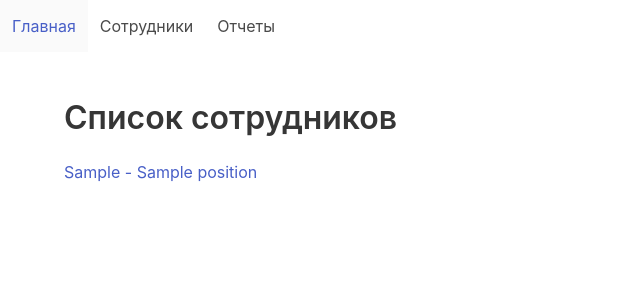
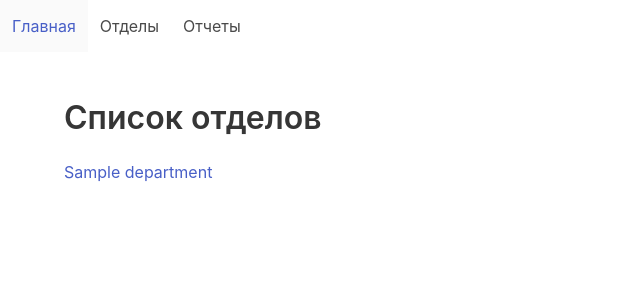
Before and after one commit to chongwu/django_rir, a Django app: page / in a window 1280 px wide. Shown: the top 300 px of the page, without its empty margins (0-640 px from the left). Run offline with Django 3.2, Linux system fonts and the light colour scheme; tables that the repository leaves empty hold one stand-in row (values such as "Sample post"); parts of the project's set-up code (start-up, migrations or seed data) failed here and were passed over.

Commit message:
add departments

```diff
--- a/reports/urls.py
+++ b/reports/urls.py
@@ -4,6 +4,7 @@ from . import views
 app_name = 'reports'
 
 urlpatterns = [
-    path('', views.corporate_report, name='corporate_report'),
-    path('department/', views.department_report, name='department_report'),
+    path('', views.report_list, name='all_reports'),
+    path('corporate/', views.corporate_report, name='corporate_report'),
+    path('department/<int:department_id>', views.department_report, name='department_report'),
 ]
--- a/staff/models.py
+++ b/staff/models.py
@@ -8,6 +8,9 @@ from operator import attrgetter
 # Create your models here.
 class Department(models.Model):
     name = models.CharField(max_length=128)
+
+    def __str__(self):
+        return self.name
 
 
 class Position(models.Model):
@@ -24,7 +27,7 @@ class Person(models.Model):
     education = models.CharField(max_length=256)
     experience = models.TextField()
     position = models.ManyToManyField(Position, through='Staff', related_name='persons')
-    department = models.ForeignKey(Department, on_delete=models.SET_NULL, related_name='persons', null=True, blank=True)
+    department = models.ManyToManyField(Department, through='Staff', related_name='workers')
 
     class Meta:
         ordering = ('-fio',)
@@ -52,6 +55,7 @@ class Staff(models.Model):
     position = models.ForeignKey(Position, on_delete=models.CASCADE)
     date_start = models.DateField()
     date_stop = models.DateField(blank=True, null=True)
+    department = models.ForeignKey(Department, on_delete=models.SET_NULL, related_name='persons', null=True, blank=True)
 
     class Meta:
         unique_together = [['person', 'position']]
--- a/staff/urls.py
+++ b/staff/urls.py
@@ -4,9 +4,14 @@ from . import views
 app_name = 'staff'
 
 urlpatterns = [
-    path('', views.person_list, name='person_list'),
-    path('<int:person_id>/', views.person_detail, name='person_detail'),
-    path('<int:person_id>/questionnaire/', views.create_questionnaire, name='person_create_questionnaire'),
-    path('<int:person_id>/questionnaire/upload', views.upload_questionnaire, name='person_upload_questionnaire'),
-    path('<int:person_id>/questionnaire/download', views.download_questionnaire, name='person_download_questionnaire'),
+    path('', views.departments_list, name='departments_list'),
+    path('departments/<int:department_id>/persons/', views.person_list, name='person_list'),
+    path('persons/<int:person_id>/', views.person_detail, name='person_detail'),
+    path('persons/<int:person_id>/questionnaire/', views.create_questionnaire, name='person_create_questionnaire'),
+    path('persons/<int:person_id>/questionnaire/upload',
+         views.upload_questionnaire,
+         name='person_upload_questionnaire'),
+    path('persons/<int:person_id>/questionnaire/download',
+         views.download_questionnaire,
+         name='person_download_questionnaire'),
 ]
--- a/staff/views.py
+++ b/staff/views.py
@@ -1,6 +1,6 @@
 from django.shortcuts import render, get_object_or_404, HttpResponse, redirect
 from django.utils.encoding import smart_str
-from .models import Person
+from .models import Person, Department
 from questionnaires.models import Questionnaire, QuestionnaireRow
 from itertools import groupby
 from operator import attrgetter
@@ -11,9 +11,16 @@ import os
 
 
 # Create your views here.
-def person_list(request):
-    persons = Person.objects.all()
-    return render(request, 'staff/person/list.html', {'persons': persons})
+def person_list(request, department_id):
+    department = Department.objects.get(pk=department_id)
+    # persons = Person.objects.all()
+    persons = department.workers.filter(staff__date_stop__isnull=True)
+    return render(request, 'staff/person/list.html', {'department': department, 'persons': persons})
+
+
+def departments_list(request):
+    departments = Department.objects.all()
+    return render(request, 'staff/department/list.html', {'departments': departments})
 
 
 def person_detail(request, person_id):
--- a/templates/reports/corporate.html
+++ b/templates/reports/report.html
@@ -4,7 +4,11 @@
 {% block content %}
     <section class="section">
         <div class="container">
-            <h1 class="title is-3">Корпоративный отчет</h1>
+            {% if department %}
+                <h1 class="title is-3">{{ department.name }} - отчет</h1>
+            {% else %}
+                <h1 class="title is-3">Корпоративный отчет</h1>
+            {% endif %}
             <table class="table is-fullwidth is-hoverable is-bordered">
                 <thead>
                     <tr>
--- a/templates/staff/base.html
+++ b/templates/staff/base.html
@@ -23,13 +23,13 @@
 
       <div id="navbarBasicExample" class="navbar-menu">
         <div class="navbar-start">
-          <a href="/" class="navbar-item">
+          <a href="{% url 'staff:departments_list' %}" class="navbar-item">
             Главная
           </a>
-          <a href="{% url 'staff:person_list' %}" class="navbar-item">
-            Сотрудники
+          <a href="{% url 'staff:departments_list' %}" class="navbar-item">
+            Отделы
           </a>
-          <a href="{% url 'reports:corporate_report' %}" class="navbar-item">
+          <a href="{% url 'reports:all_reports' %}" class="navbar-item">
             Отчеты
           </a>
         </div>
--- /dev/null
+++ b/templates/staff/department/list.html
@@ -0,0 +1,22 @@
+{% extends 'staff/base.html' %}
+
+{% block title %}Список отделов{% endblock %}
+
+{% block content %}
+    <section class="section">
+        <div class="container">
+            <h1 class="title">Список отделов</h1>
+            {% if departments %}
+                <ul>
+                {% for department in departments %}
+                    <li><a href="{% url 'staff:person_list' department.id %}">
+                        {{ department.name }}
+                    </a></li>
+                {% endfor %}
+                </ul>
+            {% else %}
+                Не добавлено ни одного отдела.
+            {% endif %}
+        </div>
+    </section>
+{% endblock %}
--- a/templates/staff/person/list.html
+++ b/templates/staff/person/list.html
@@ -1,11 +1,11 @@
 {% extends 'staff/base.html' %}
 
-{% block title %}Штат сотрудников{% endblock %}
+{% block title %}{{ department.name }} - сотрудники{% endblock %}
 
 {% block content %}
     <section class="section">
         <div class="container">
-            <h1 class="title">Список сотрудников</h1>
+            <h1 class="title">{{ department.name }} - список сотрудников</h1>
             {% if persons %}
                 <ul>
                 {% for person in persons %}
```
Also changed, not shown: competencies/models.py (+10 -0 lines), reports/views.py (+25 -16 lines), staff/admin.py (+9 -2 lines), templates/reports/list.html (added, +17 -0 lines), staff/migrations/0005_auto_20201004_2051.py (added).
